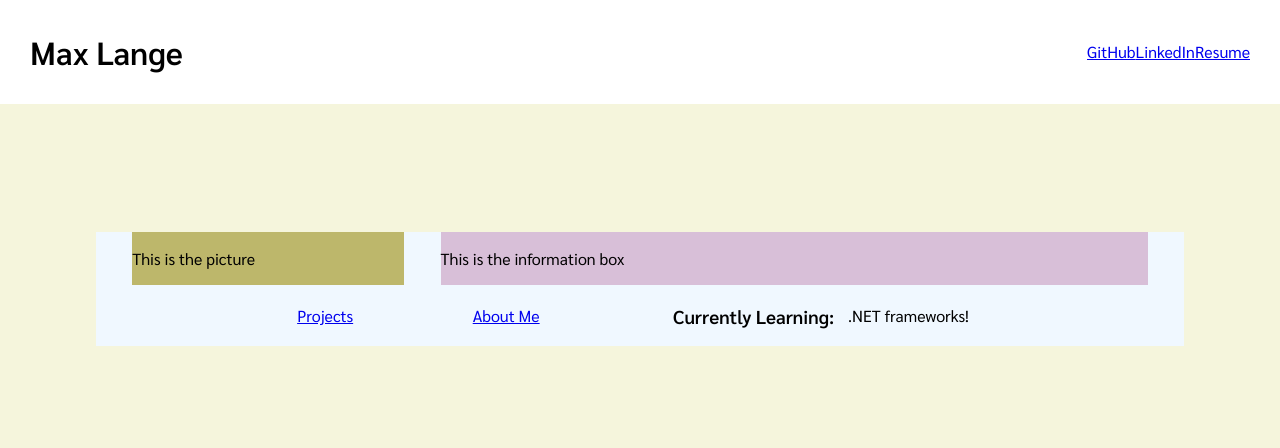
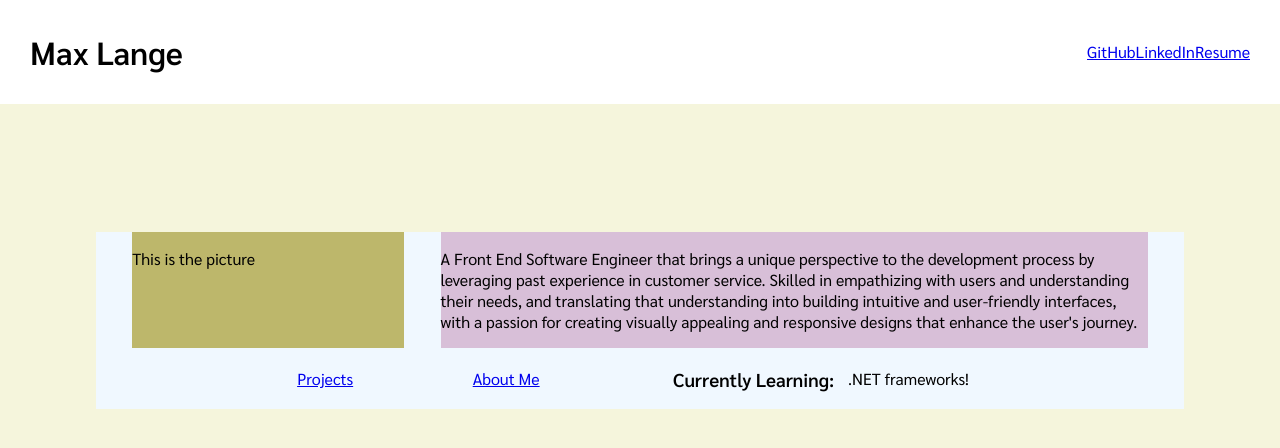
Before and after one commit to Abekomon/personal-site, a React (Vite) app: page / in a window 1280 px wide. Shown: the top 448 px of the page. Built offline with nearby package versions, Linux system fonts and the light colour scheme.

Commit message:
Update text in HomeInfo to include more realistic pseudo-text

```diff
--- a/src/Components/HomeInfo/HomeInfo.jsx
+++ b/src/Components/HomeInfo/HomeInfo.jsx
@@ -8,7 +8,14 @@ export default function HomeInfo() {
         <p>This is the picture</p>
       </aside>
       <article className="home-info">
-        <p>This is the information box</p>
+        <p>
+          A Front End Software Engineer that brings a unique perspective
+          to the development process by leveraging past experience in
+          customer service. Skilled in empathizing with users and understanding
+          their needs, and translating that understanding into building intuitive
+          and user-friendly interfaces, with a passion for creating visually appealing
+          and responsive designs that enhance the user's journey.
+        </p>
       </article>
     </div>
   )
```
